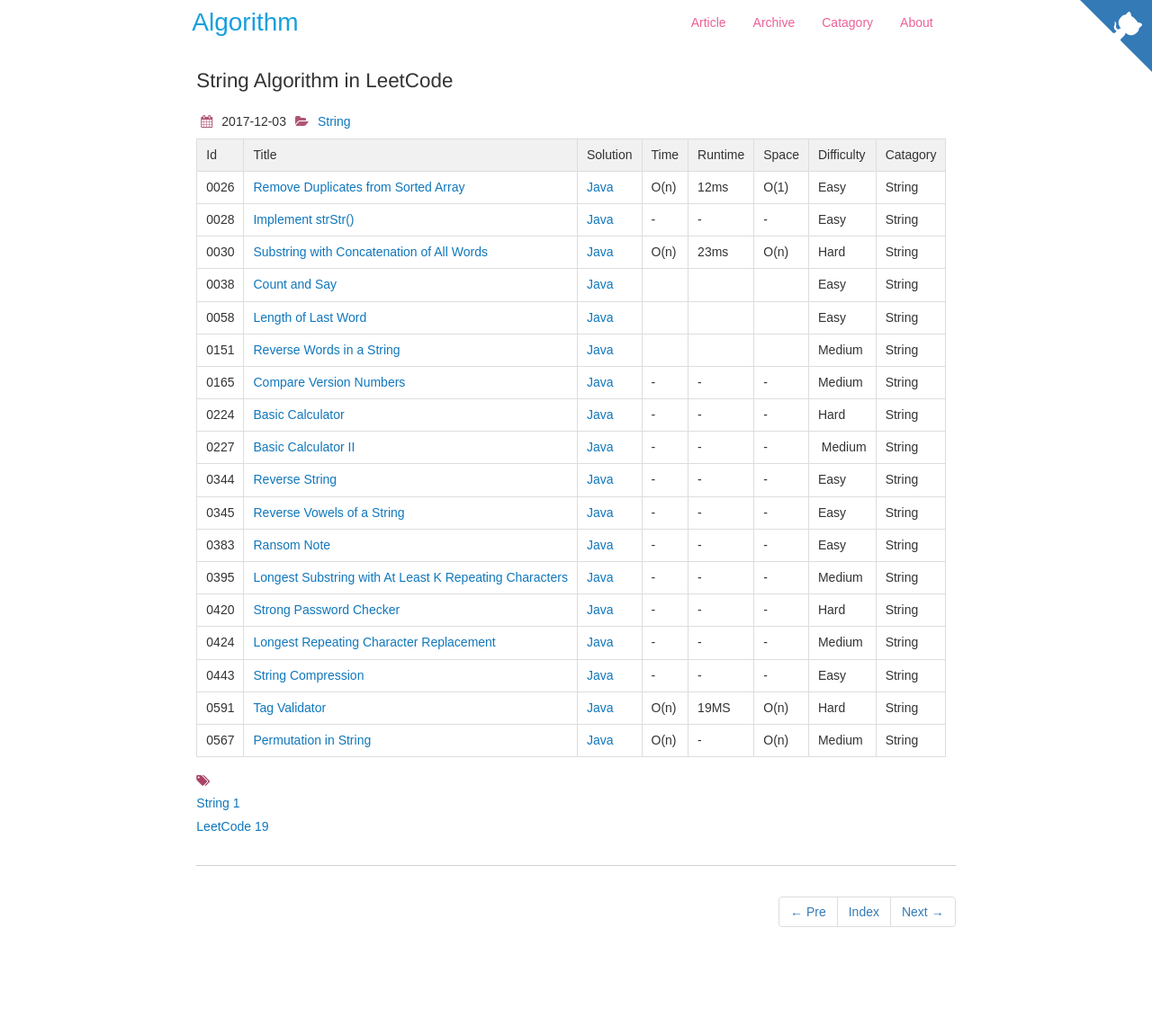
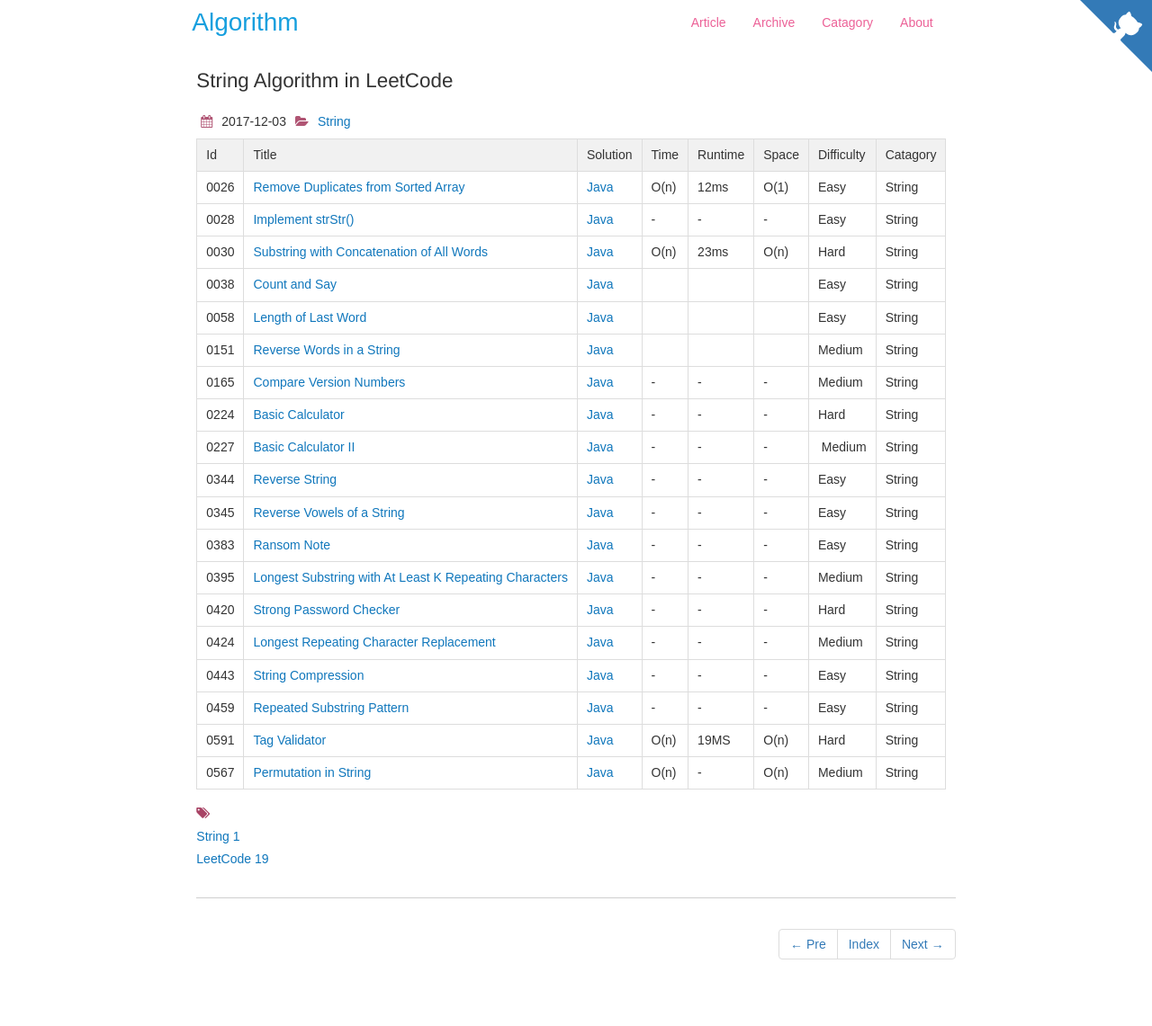
Before and after one commit to dunso/algorithm, a Jekyll site: the page built from docs/_posts/2017-12-03-String.md, in a window 1280 px wide. Shown: the whole page at 90% size. Built offline with Jekyll 4.4.1, drawn with Linux system fonts in a browser that asks for light colours; nearby versions of some CDN libraries; before the commit the page ends 1105 px from its top, so only the background shows below that.

Commit message:
Add index of LeetCode0459.java to docs

```diff
--- a/docs/_posts/2017-12-03-String.md
+++ b/docs/_posts/2017-12-03-String.md
@@ -28,5 +28,6 @@
 |0420|[Strong Password Checker](https://leetcode.com/problems/strong-password-checker/)|[Java](https://e.srl/leetcode-420/)|-|-|-|Hard |String|
 |0424|[Longest Repeating Character Replacement](https://leetcode.com/problems/longest-repeating-character-replacement/)|[Java](https://e.srl/leetcode-424/)|-|-|-|Medium |String|
 |0443|[String Compression](https://leetcode.com/problems/string-compression/)|[Java](https://e.srl/leetcode-443/)|-|-|-|Easy |String|
+|0459|[Repeated Substring Pattern](https://leetcode.com/problems/repeated-substring-pattern/)|[Java](https://e.srl/leetcode-459/)|-|-|-|Easy |String|
 |0591|[Tag Validator](https://leetcode.com/problems/tag-validator)| [Java](https://e.srl/leetcode-591/)  | O(n) |19MS| O(n)  |  Hard |String|
 |0567|[Permutation in String](https://leetcode.com/problems/permutation-in-string)| [Java](https://e.srl/leetcode-567/)  | O(n) |-| O(n)  |  Medium |String|
```
